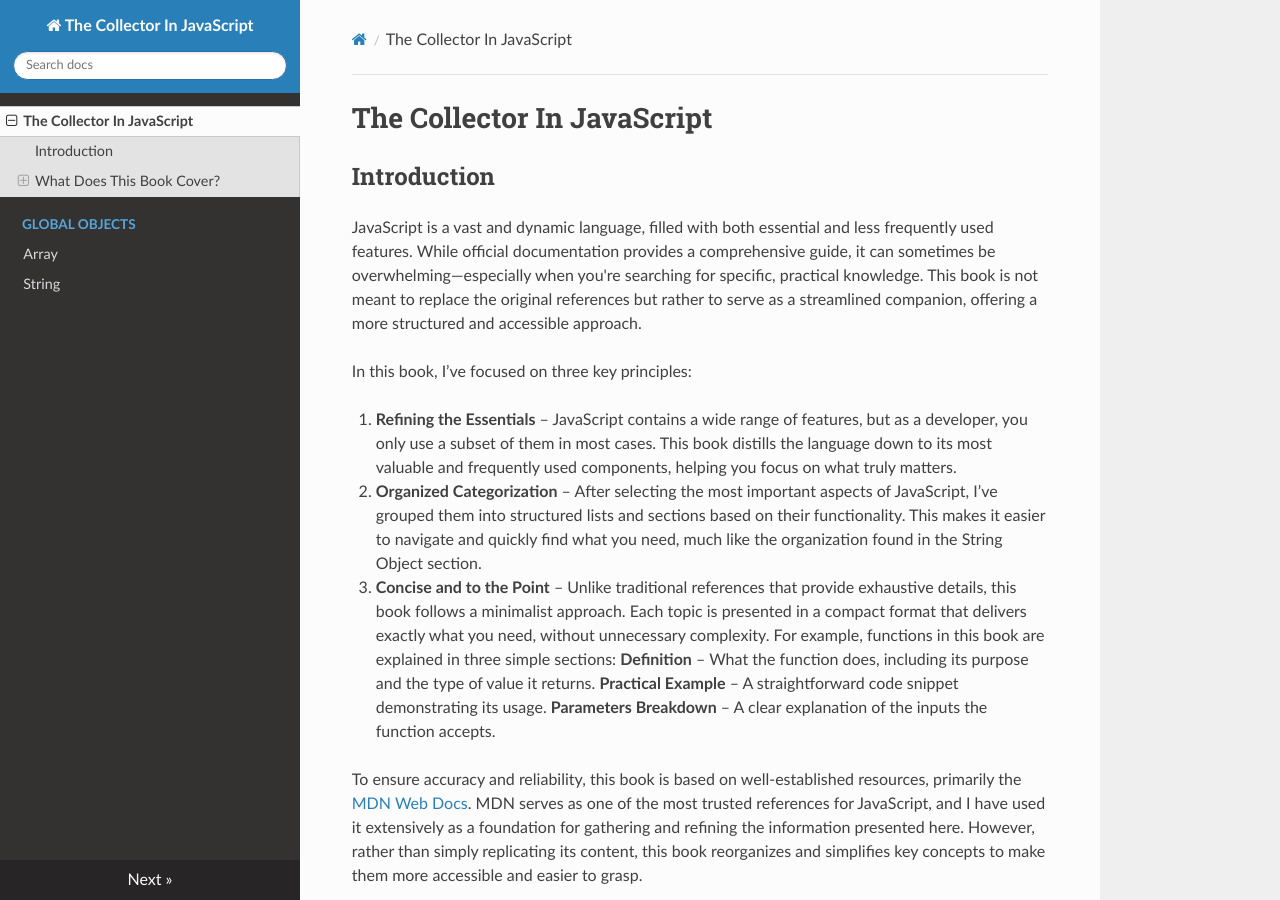
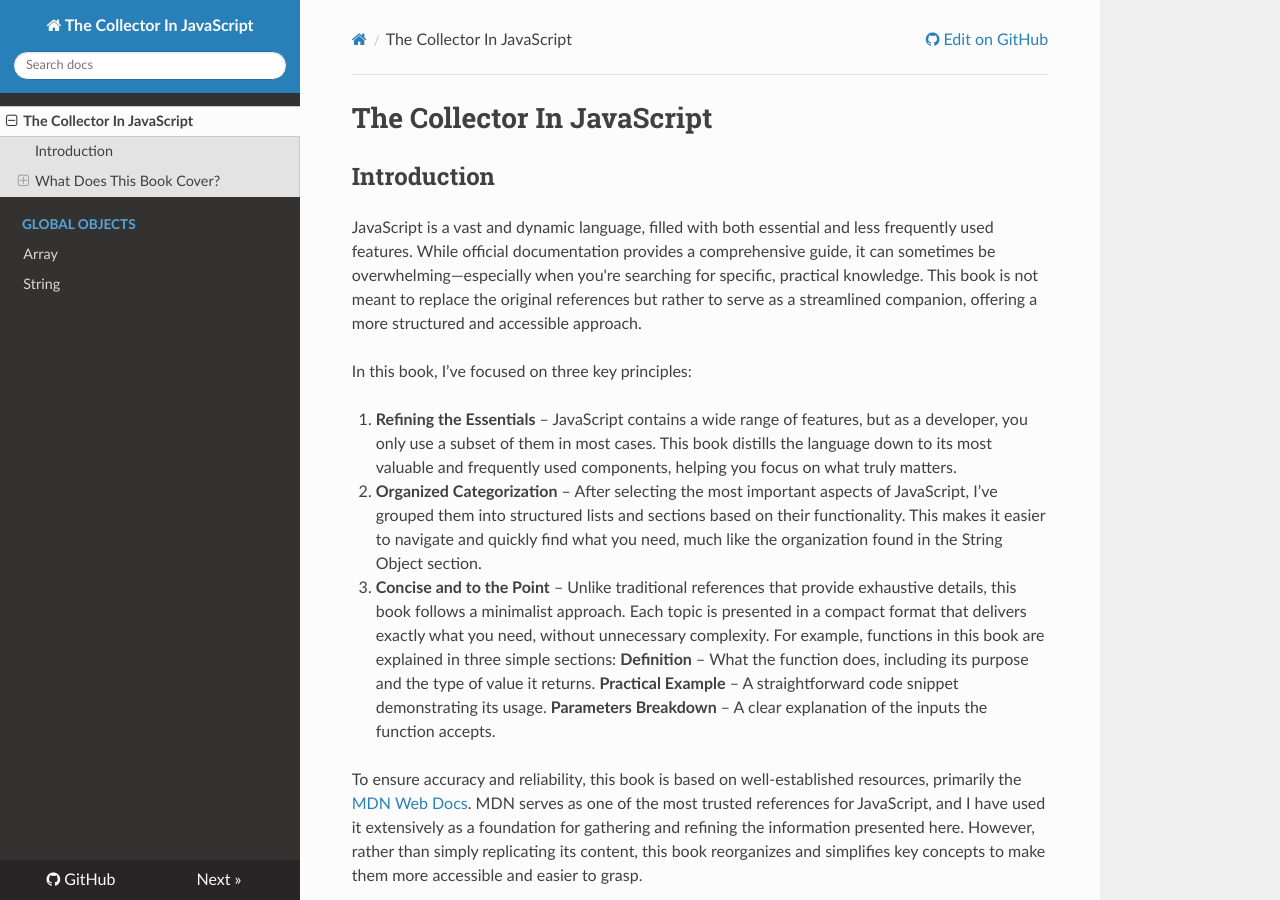
Before and after one commit to zyahya/the-collector-in-js, an MkDocs documentation site: the page built from docs/index.md, in a window 1280 px wide and 900 px high. Built offline with MkDocs 1.6.1, drawn with Linux system fonts in a browser that asks for light colours; nearby versions of some CDN libraries; some of the changed lines change nothing that is shown.

Commit message:
add book meta data

```diff
--- a/mkdocs.yml
+++ b/mkdocs.yml
@@ -1,3 +1,8 @@
 site_name: The Collector In JavaScript
+site_url: https://zyahya.github.io/the-collector-in-js/
+repo_url: https://github.com/zyahya/the-collector-in-js/
+site_description: The Ultimate JavaScript Quick Reference Guide – Simplified, Structured, and Straight to the Point!
+site_author: Ziad Yahya
+copyright: CC BY 4.0
 theme:
   name: readthedocs
```
